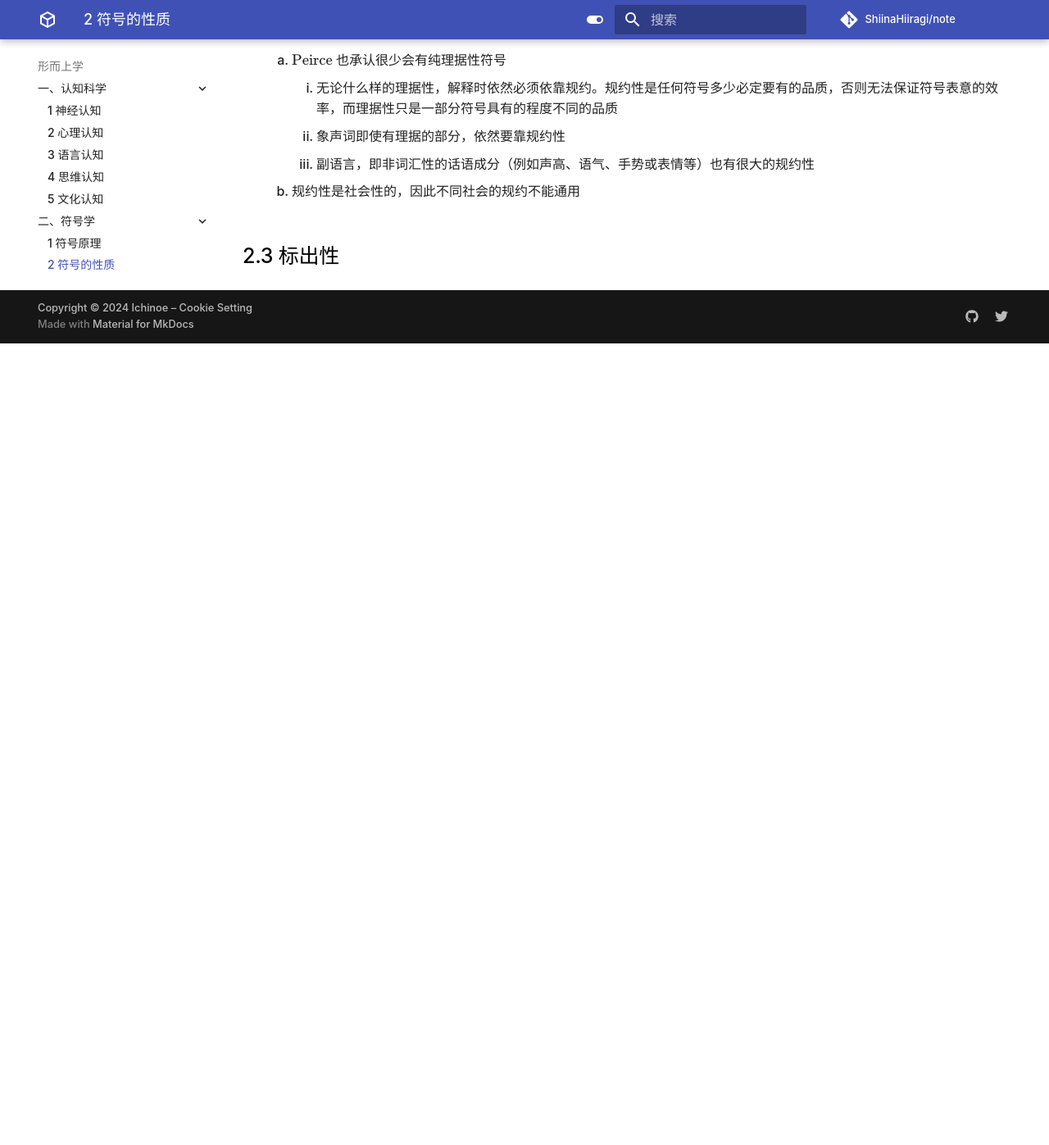
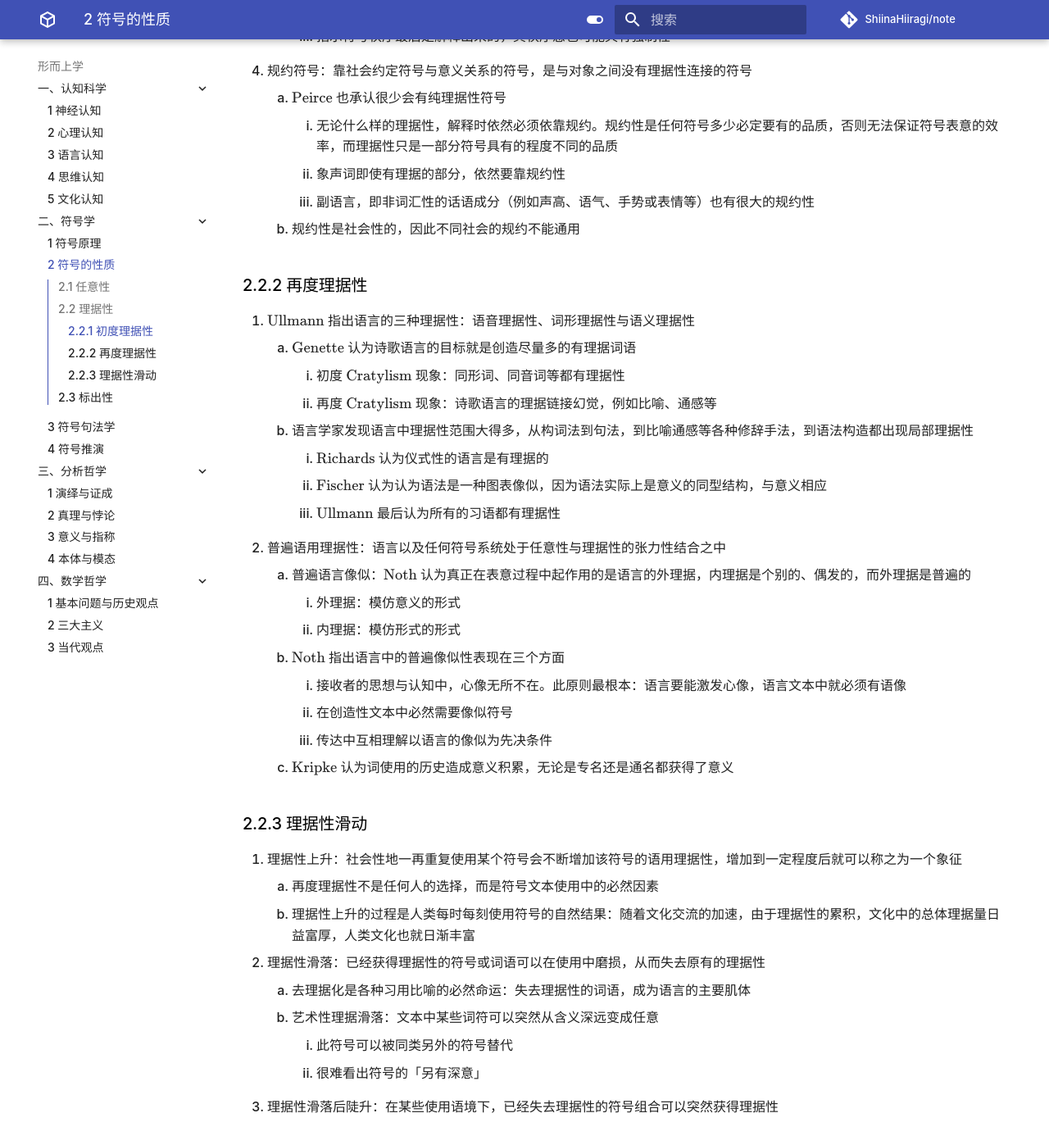
Before and after one commit to ShiinaHiiragi/note, an MkDocs documentation site: the page built from docs/meta/sign/prop.md, in a window 1280 px wide and 1400 px high, scrolled down 2705 px. Shown: the top 1397 px of the window at 82% size. Built offline with MkDocs 1.6.1 and Material for MkDocs 9.7.7, drawn with Linux system fonts in a browser that asks for light colours; comment, search, counter and statistics services are not loaded; before the commit the page ends 3124 px from its top, so only the background shows below that.

Commit message:
add chap 11

```diff
--- a/docs/meta/sign/prop.md
+++ b/docs/meta/sign/prop.md
@@ -35,6 +35,7 @@
         2. $\text{Kermode}$ 认为，$\text{Barthes}$ 之所以最后放弃了用形式主义方法确立底本与述本的言语或语言关系的努力，正是因为他害怕即使成功了，也只会复活旧有的特定作品特定结构这种有机论神化
 
 ## 2.2 理据性
+### 2.2.1 初度理据性
 1. $\text{Peirce}$ 的理论体系立足于理据性，其符号理据论使符号学最终摆脱了系统观
     1. $\text{Saussure}$ 承认任意性原则哪怕在语言的词汇层面上也不是绝对的，至少有两种词不完全任意
         1. 象声词、感叹词具有语音理据性
@@ -75,4 +76,34 @@
         3. 副语言，即非词汇性的话语成分（例如声高、语气、手势或表情等）也有很大的规约性
     2. 规约性是社会性的，因此不同社会的规约不能通用
 
+### 2.2.2 再度理据性
+1. $\text{Ullmann}$ 指出语言的三种理据性：语音理据性、词形理据性与语义理据性
+    1. $\text{Genette}$ 认为诗歌语言的目标就是创造尽量多的有理据词语
+        1. 初度 $\text{Cratylism}$ 现象：同形词、同音词等都有理据性
+        2. 再度 $\text{Cratylism}$ 现象：诗歌语言的理据链接幻觉，例如比喻、通感等
+    2. 语言学家发现语言中理据性范围大得多，从构词法到句法，到比喻通感等各种修辞手法，到语法构造都出现局部理据性
+        1. $\text{Richards}$ 认为仪式性的语言是有理据的
+        2. $\text{Fischer}$ 认为认为语法是一种图表像似，因为语法实际上是意义的同型结构，与意义相应
+        3. $\text{Ullmann}$ 最后认为所有的习语都有理据性
+2. 普遍语用理据性：语言以及任何符号系统处于任意性与理据性的张力性结合之中
+    1. 普遍语言像似：$\text{Noth}$ 认为真正在表意过程中起作用的是语言的外理据，内理据是个别的、偶发的，而外理据是普遍的
+        1. 外理据：模仿意义的形式
+        2. 内理据：模仿形式的形式
+    2. $\text{Noth}$ 指出语言中的普遍像似性表现在三个方面
+        1. 接收者的思想与认知中，心像无所不在。此原则最根本：语言要能激发心像，语言文本中就必须有语像
+        2. 在创造性文本中必然需要像似符号
+        3. 传达中互相理解以语言的像似为先决条件
+    3. $\text{Kripke}$ 认为词使用的历史造成意义积累，无论是专名还是通名都获得了意义
+
+### 2.2.3 理据性滑动
+1. 理据性上升：社会性地一再重复使用某个符号会不断增加该符号的语用理据性，增加到一定程度后就可以称之为一个象征
+    1. 再度理据性不是任何人的选择，而是符号文本使用中的必然因素
+    2. 理据性上升的过程是人类每时每刻使用符号的自然结果：随着文化交流的加速，由于理据性的累积，文化中的总体理据量日益富厚，人类文化也就日渐丰富
+2. 理据性滑落：已经获得理据性的符号或词语可以在使用中磨损，从而失去原有的理据性
+    1. 去理据化是各种习用比喻的必然命运：失去理据性的词语，成为语言的主要肌体
+    2. 艺术性理据滑落：文本中某些词符可以突然从含义深远变成任意
+        1. 此符号可以被同类另外的符号替代
+        2. 很难看出符号的「另有深意」
+3. 理据性滑落后陡升：在某些使用语境下，已经失去理据性的符号组合可以突然获得理据性
+
 ## 2.3 标出性
```
Also changed, not shown: docs/index.md (+1 -1 lines), docs/meta/sign/syntax.md (+1 -1 lines).
